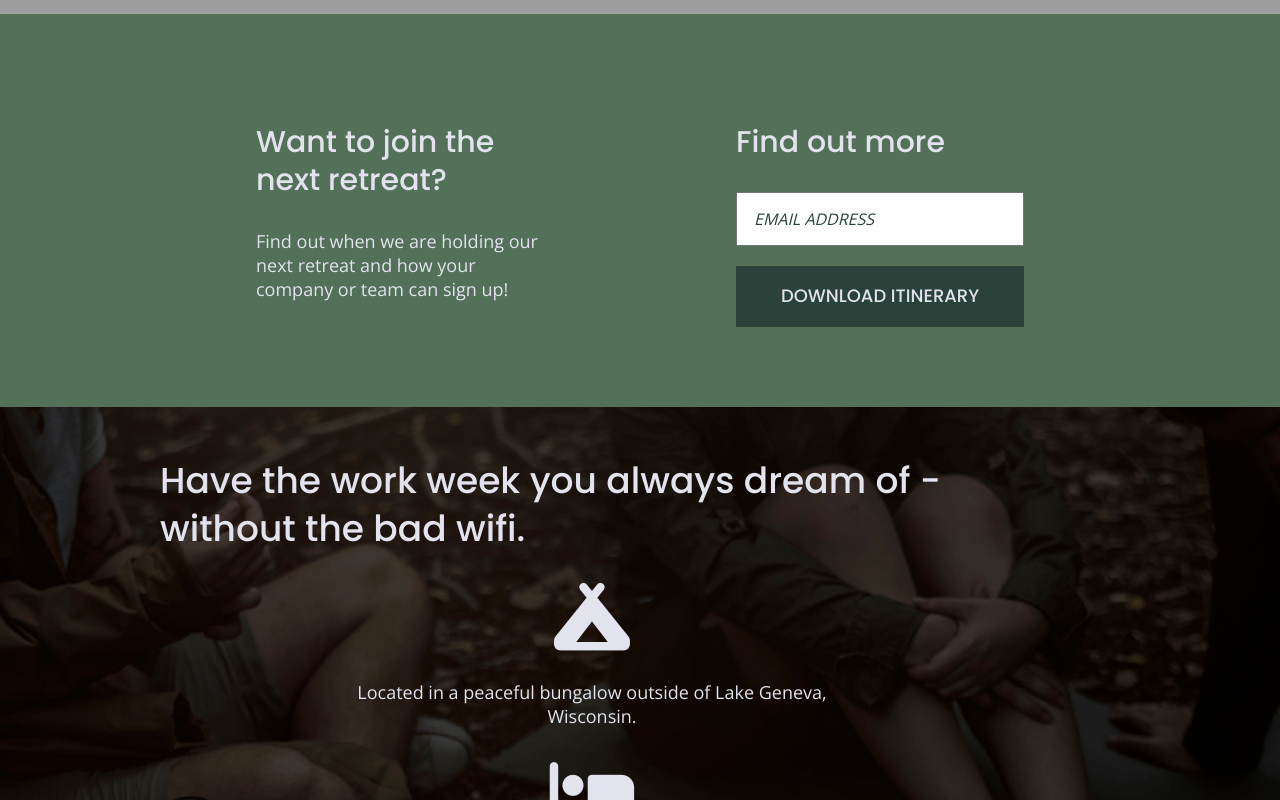
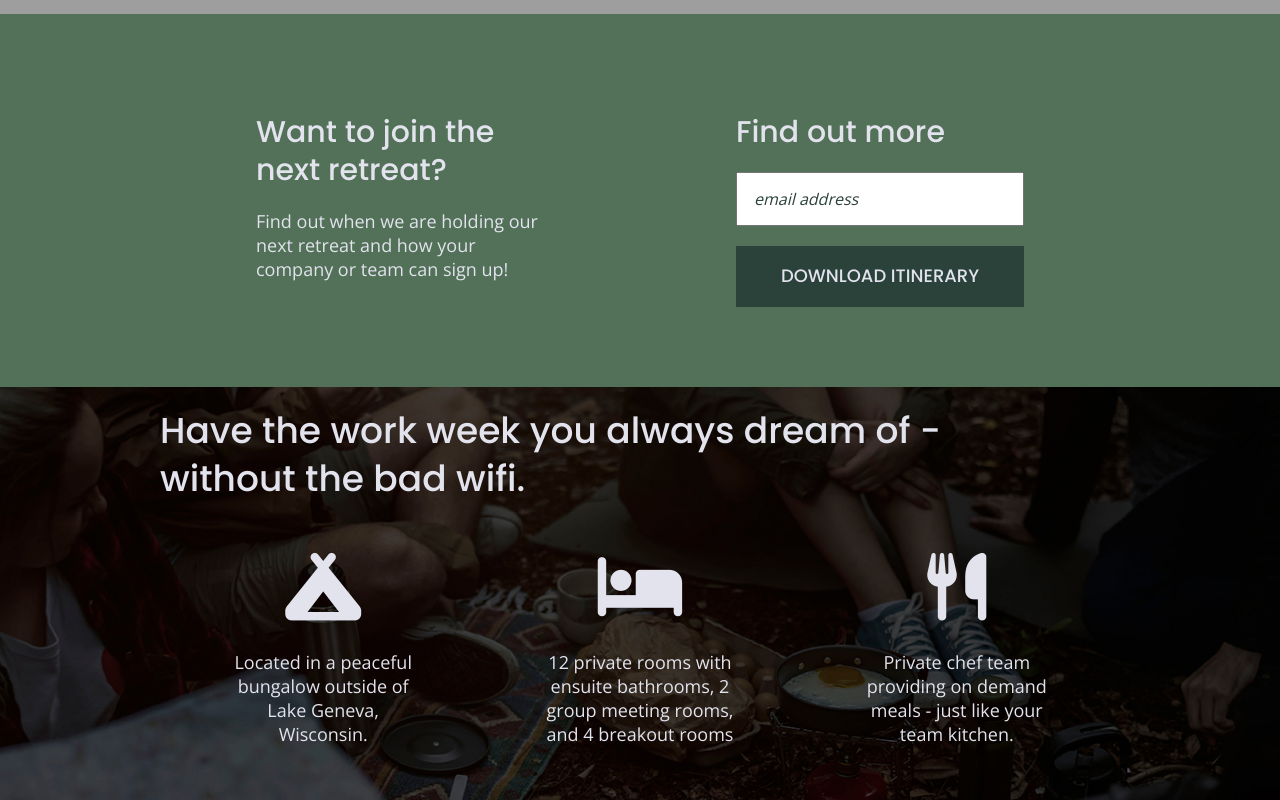
Before and after one commit to karen-fred/unplugged-retreat, a website: page index.html in a window 1280 px wide. Shown: the part 680-1480 px from the top of the page. Drawn offline with nearby package versions, Linux system fonts and the light colour scheme; grey boxes are pictures that could not be loaded.

Commit message:
Fixed colums

```diff
--- a/css/main.css
+++ b/css/main.css
@@ -115,6 +115,7 @@ h2 {
   font-family: 'Poppins', sans-serif;
   font-size: 1.25em;
   font-weight: 500;
+  margin: 0;
 }
 
 h3,
@@ -122,10 +123,11 @@ h4 {
   font-family: 'Poppins', sans-serif;
   font-size:1.125em;
   font-weight: 500;
+  margin: 20px 0;
 }
 
 p {
-  font-size: 1.125em;
+  font-size: .875em;
   line-height: 1.285;
 }
 
@@ -277,6 +279,7 @@ aside {
   display: flex;
   justify-content: center;
   align-items: center;
+  flex-flow: row wrap;
 }
 
 aside .form {
@@ -289,7 +292,6 @@ input[type=text] {
   color: #2a423a;
   font-style: italic;
   padding: 1em;
-  text-transform: uppercase;
 }
 
 input[type=button] {
@@ -311,11 +313,10 @@ input[type=button] {
 .features {
   background: url(../img/features.jpg);
   background-size: cover;
-  background-repeat: no-repeat;
   background-position: center;
   display: flex;
   justify-content: center;
-  align-items: center;
+  flex-flow: row wrap;
 }
 
 .features h2 {
@@ -323,11 +324,11 @@ input[type=button] {
 }
 
 .features article {
-  width: 90%;
+  width: 62%;
   margin: 30px 0;
 }
 
-.features .features-item-description {
+.features .features-items {
   display: flex;
   justify-content: center;
   align-items: center;
@@ -340,8 +341,8 @@ input[type=button] {
 }
 
 .features p {
+  text-align: center;
   margin: 0;
-  text-align: center;
 }
 
 /* Reviews */
```
Also changed, not shown: about/index.html (+9 -6 lines), faq/index.html (+1 -0 lines).
